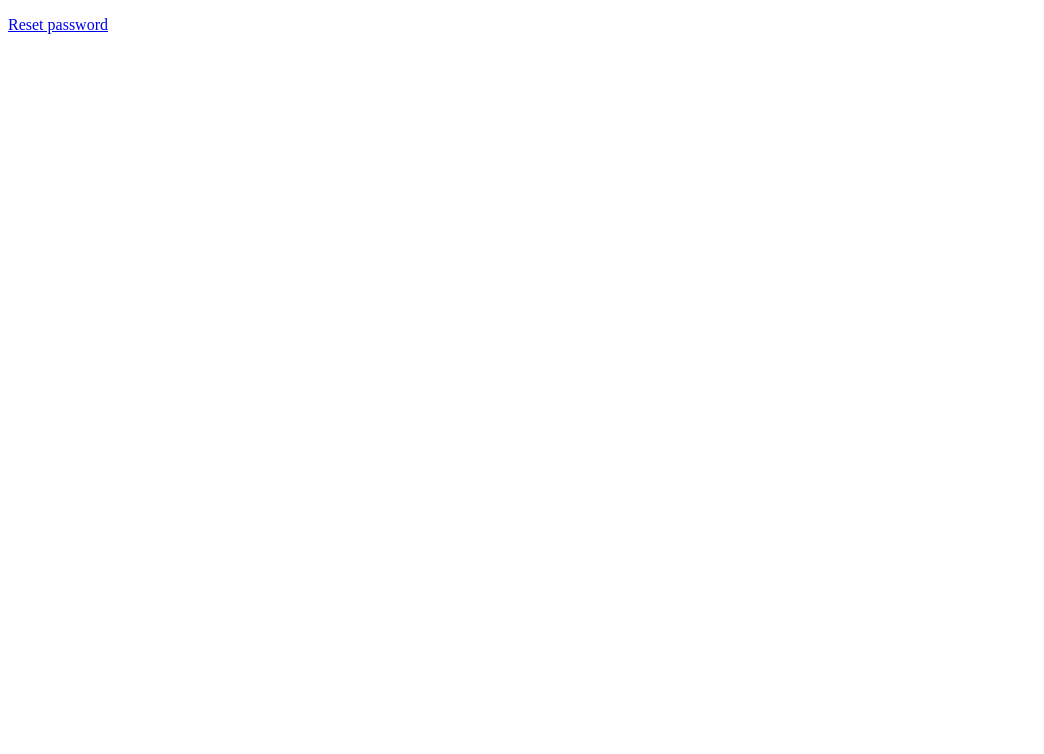
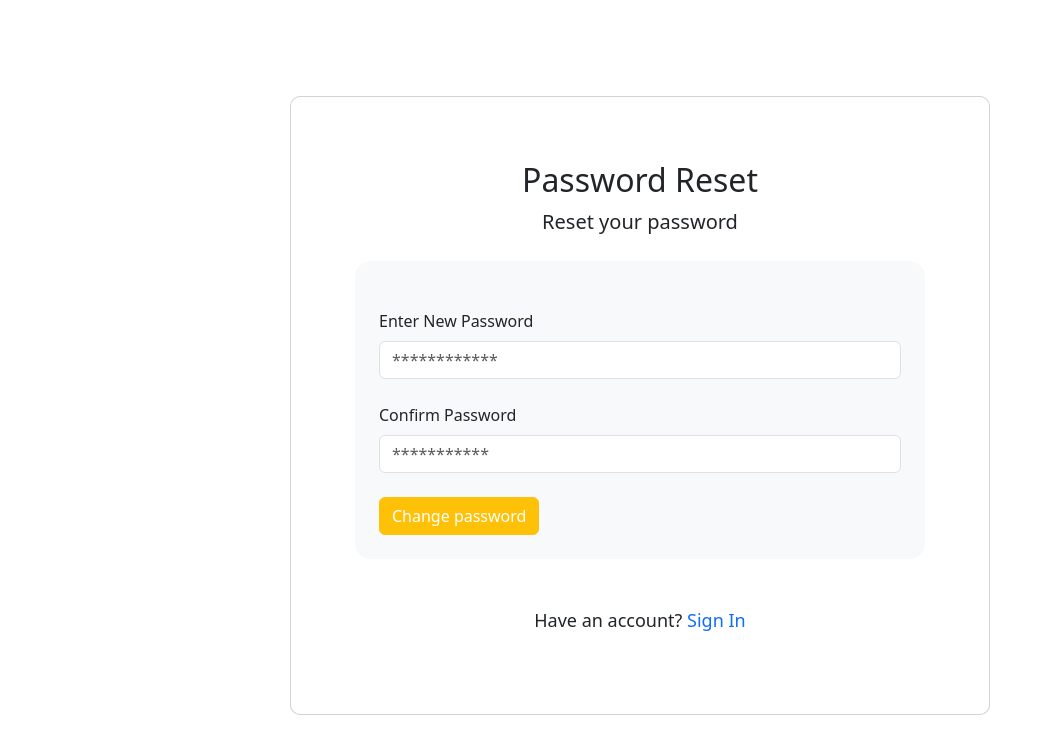
Before and after one commit to Stennis1/ST, a plain HTML site: page static files/other_pages/resetpsswrd.html in a window 1280 px wide. Shown: the whole page, without its empty margins (0-1044 px from the left). Drawn offline with nearby package versions, Linux system fonts and the light colour scheme.

Commit message:
Add reset password page

```diff
--- a/static files/other_pages/resetpsswrd.html
+++ b/static files/other_pages/resetpsswrd.html
@@ -6,8 +6,51 @@
     <title>Solar Taxi | Reset Password</title>
 </head>
 <body>
-      <!-- Logic to forget password -->
-    <p><a href="./passwdupdatesucess.html">Reset password</a></p>
+    <!DOCTYPE html>
+<html lang="en">
+<head>
+    <meta charset="UTF-8">
+    <meta name="viewport" content="width=device-width, initial-scale=1.0">
+    <title>Solar Taxi | Password Reset</title>
+    <link rel="icon" href="../images/logo.png" type="image/png">
+
+    <!-- Bootstrap CSS -->
+    <link href="https://cdn.jsdelivr.net/npm/bootstrap@5.3.0-alpha1/dist/css/bootstrap.min.css" rel="stylesheet">
+    <link rel="stylesheet" href="../stylesheets/forgotpsswrd.css">
+</head>
+
+<body>
+    <div class="passwrd-reset-container mb-5 mt-5 d-flex justify-content-center align-items-center">
+        <!-- Card -->
+        <div class="card mt-5 p-5 custom-card">
+            <div class="card-body">
+                <h2 class="text-center text-dark">Password Reset</h2>
+                <p class="text-center lead mt-1 mb-4">Reset your password</p>
+
+                <!-- Reset password form -->
+                <div>
+                    <div class="bg-light p-4 rounded-4">
+                        <label for="password" class="form-label mt-4">Enter New Password</label>
+                        <input type="password" class="form-control" placeholder="************" required>
+
+                        <label for="password" class="form-label mt-4">Confirm Password</label>
+                        <input type="password" class="form-control" placeholder="***********" required>
+
+                        <button class="mt-4 btn btn-warning d-flex justify-content-end">
+                            <a class="text-white reset-text" href="../other_pages/passwdupdatesucess.html">Change password</a>
+                        </button>
+
+                    </div>
+                </div>
+
+                <!-- Footer Section -->
+                <div class="card-f signin text-center mt-5">
+                    <p>Have an account?
+                    <a class="signin-text" href="../../signin.html">Sign In</a></p>
+                </div>
+            </div>
+        </div>
+    </div>
 
 </body>
 </html>
```
Also changed, not shown: todo/Pasted image.png (deleted), todo/image.png (added).
